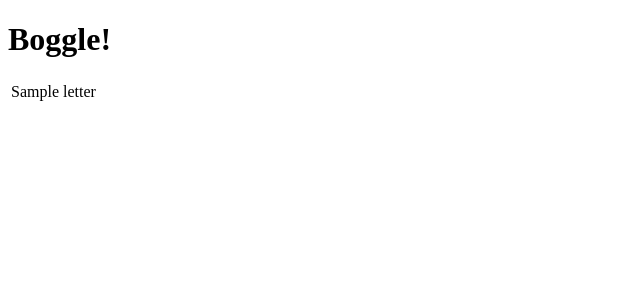
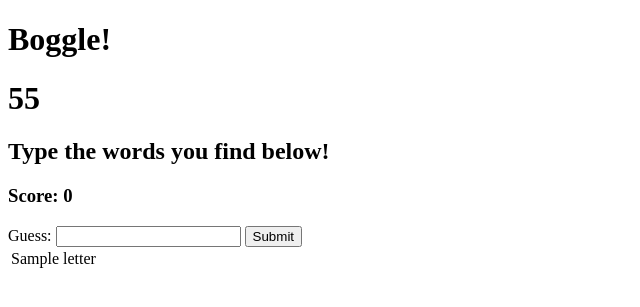
Before and after one commit to jpfiscal/flask-boggle, a Flask app: template templates/gameboard.html in a window 1280 px wide. Shown: the top 307 px of the page, without its empty margins (0-640 px from the left). Run offline with Flask 3, Linux system fonts and the light colour scheme; the template is opened without the code that fills it: most values are stand-ins (such as "Sample title", 1, 10 or a date in 2020); parts of the project's set-up code (start-up, migrations or seed data) failed here and were passed over.

Commit message:
add score and prevent dups

```diff
--- a/app.py
+++ b/app.py
@@ -1,11 +1,10 @@
-from flask import Flask, request, render_template, redirect
+from flask import Flask, request, render_template, redirect, session, jsonify
 from flask_debugtoolbar import DebugToolbarExtension
 from boggle import Boggle
 
 app = Flask(__name__)
 app.config['SECRET_KEY'] = "oh-so-secret"
-app.config['DEBUG'] = True
-
+# app.config['DEBUG'] = True
 
 boggle_game = Boggle()
 
@@ -17,5 +16,45 @@ def index():
 
 @app.route('/gameboard')
 def load_game():
-    gameboard = boggle_game.make_board()
-    return render_template('gameboard.html', gameboard = gameboard)
+    session['gameboard'] = boggle_game.make_board()
+    session['score'] = 0
+    session['words_found'] = []
+    return render_template('gameboard.html', gameboard = session['gameboard'])
+
+@app.route('/check', methods=['POST'])
+def handle_check_request():
+    data = request.json
+    value = data['guess']
+    guess_result = boggle_game.check_valid_word(session['gameboard'],value)
+
+    if guess_result == "ok":
+        if not check_dup_words(value):
+            session['score'] += len(value)
+        else:
+            guess_result = "duplicate"
+            #if the guess is a duplicate in the list of found words then overwrite result to "duplicate"
+
+    check_result = {"result": guess_result, "score": session['score']}
+    return jsonify(check_result)
+
+@app.route('/finalize_game', methods=['POST'])
+def end_game():
+    if 'hi_score' not in session:
+        session['hi_score'] = session['score']
+
+    if session['hi_score'] < session['score']:
+        session['hi_score'] = session['score']
+        print(f"New high score reached!: {session['hi_score']}")
+
+    if 'games_played' not in session:
+        session['games_played'] = 0
+
+    session['games_played'] += 1
+    return f"Number of games played: {session['games_played']}"
+
+def check_dup_words(guess):
+    if guess in session['words_found']:
+        return True
+    else:
+        session['words_found'].append(guess)
+        return False
--- a/static/js/app.js
+++ b/static/js/app.js
@@ -0,0 +1,55 @@
+const BASE_URL = "127.0.0.1:5000";
+
+const $submitGuess = $("#submit_guess");
+const $guessInput = $("#guess_input");
+const $guessResultHeader = $("#guess_result");
+const $currentScore = $("#current_score");
+const $timerDisplay = $("#timer_display");
+
+let timeLimit = 60;
+let timer = setInterval(function(){
+    $timerDisplay.text(timeLimit);
+    if (timeLimit <= 0){
+        clearInterval(timer);
+        finalizeGame();
+        $guessInput.prop('disabled', true);
+        $timerDisplay.text("Time's Up!")
+    }
+    timeLimit --;
+},1000)
+
+$submitGuess.on("click", async function(e){
+    e.preventDefault();
+    const guess = $guessInput.val();
+    const response = await axios({
+        url: `/check`,
+        method: "POST",
+        data: {guess: guess}
+    })
+    displayResult(guess, response.data["result"]);
+    updateScore(response.data["score"]);
+    $guessInput.val("");
+})
+
+function displayResult(guess, response){
+    if (response === 'not-word'){
+        $guessResultHeader.text(`${guess} is not a recognized word!`);
+    }else if (response === 'not-on-board'){
+        $guessResultHeader.text(`${guess} is not on the game board!`);
+    }else if (response === 'ok'){
+        $guessResultHeader.text(`Valid word: "${guess}" found!`);
+    }else{
+        $guessResultHeader.text(`"${guess}" has already been found.`);
+    }
+}
+
+function updateScore(score){
+    $currentScore.text(`Score: ${score}`)
+}
+
+async function finalizeGame(){
+    const response = await axios({
+        url: `/finalize_game`,
+        method: "POST"
+    })
+}
--- a/templates/base.html
+++ b/templates/base.html
@@ -10,6 +10,7 @@
     <h1>Boggle!</h1>
     {% block content %}BODY CONTENT GOES HERE{% endblock %}
     <script src="http://unpkg.com/jquery"></script>
+    <script src="https://unpkg.com/axios/dist/axios.js"></script>
     <script src="/static/js/app.js"></script>
 </body>
 </html>
--- a/templates/gameboard.html
+++ b/templates/gameboard.html
@@ -1,6 +1,14 @@
 {% extends 'base.html' %}
 {% block title %}Boggle!{% endblock %}
 {% block content %}
+  <h1 id="timer_display"></h1>
+  <h2 id="guess_result">Type the words you find below!</h2>
+  <h3 id="current_score">Score: 0</h3>
+  <form id="guess_form">
+    <label for="guess_input">Guess:</label>
+    <input type="text" id="guess_input">
+    <input type="submit" id="submit_guess">
+  </form>
   <table id="gameboard_tbl">
     {% for row in gameboard%}
         <tr>
```
